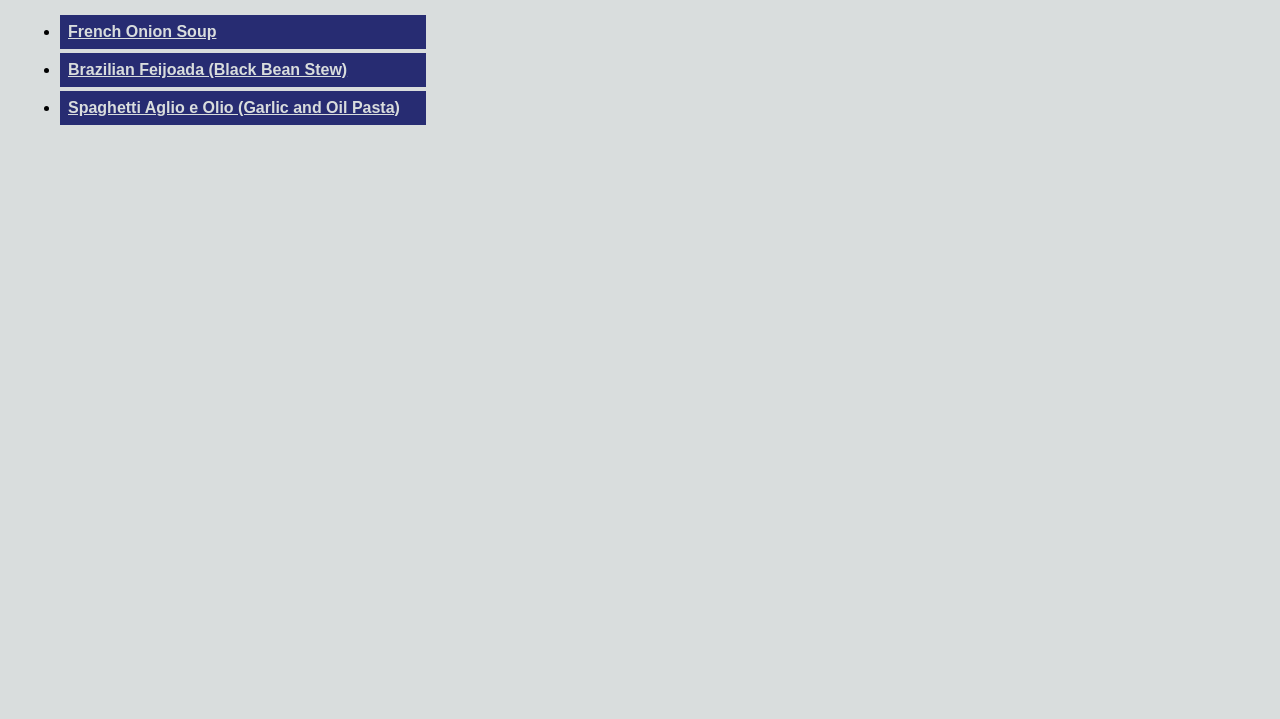
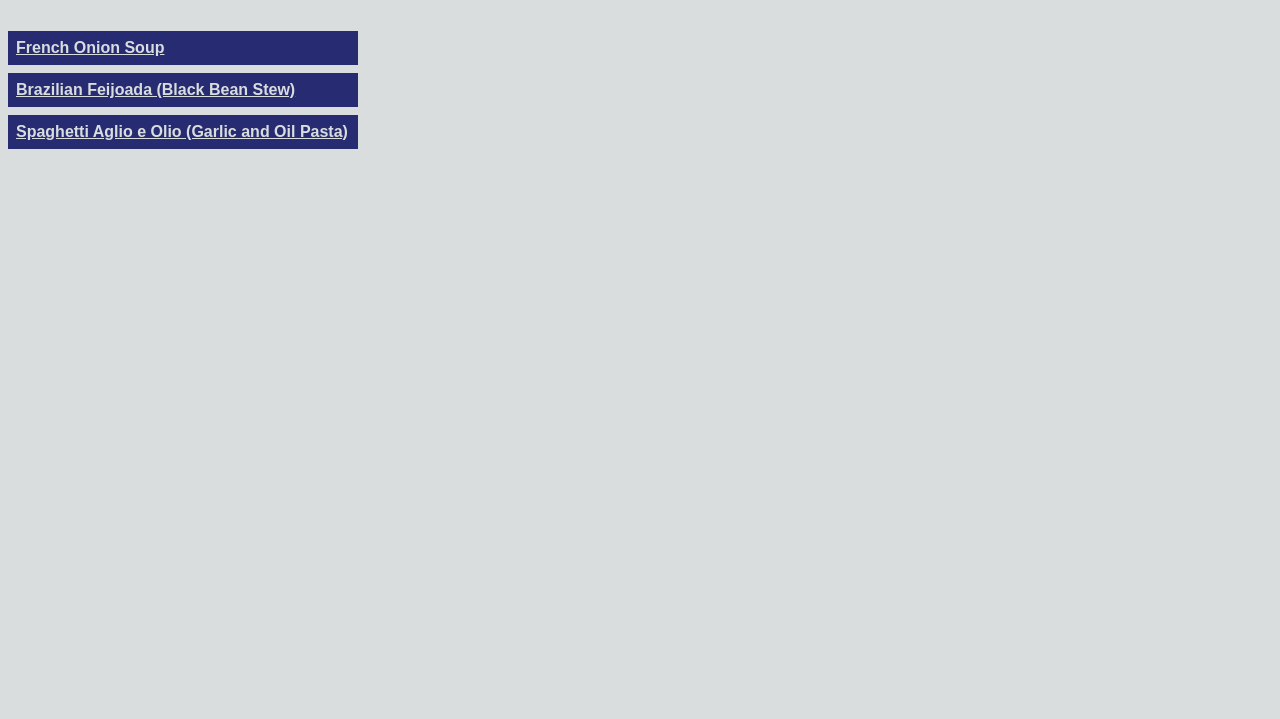
Before and after one commit to hugotallys/odin-recipes, a plain HTML site: page index.html in a window 1280 px wide. Shown: the part 81-800 px from the top of the page. Drawn offline with Linux system fonts and the light colour scheme.

Commit message:
🩹 fix: Change recipe list style

```diff
--- a/index.html
+++ b/index.html
@@ -11,11 +11,11 @@
 <body class="page-content">
     <h1 class="page-title">Odin Recipes</h1>
 
-    <ul id="recipes-list">
-        <li><a href="./recipes/onion-soup.html">French Onion Soup</a></li>
-        <li><a href="./recipes/feijoada.html">Brazilian Feijoada (Black Bean Stew)</a></li>
-        <li><a href="./recipes/spaghetti.html">Spaghetti Aglio e Olio (Garlic and Oil Pasta)</a></li>
-    </ul>
+    <div id="recipes-list">
+        <a href="./recipes/onion-soup.html">French Onion Soup</a>
+        <a href="./recipes/feijoada.html">Brazilian Feijoada (Black Bean Stew)</a>
+        <a href="./recipes/spaghetti.html">Spaghetti Aglio e Olio (Garlic and Oil Pasta)</a>
+    </div>
 </body>
 
 </html>
--- a/style.css
+++ b/style.css
@@ -64,14 +64,16 @@ ul {
     display: block;
 }
 
-#recipes-list li {
-    margin: 4px;
-    background-color: rgb(39, 44, 114);
+#recipes-list {
     padding: 8px;
     width: 350px;
 }
 
-#recipes-list li a {
+#recipes-list a {
+    display: block;
     color: rgb(217, 221, 221);
+    background-color: rgb(39, 44, 114);
     font-weight: 600;
+    margin: 8px 0px;
+    padding: 8px;
 }
```
